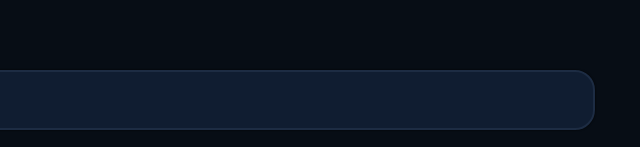
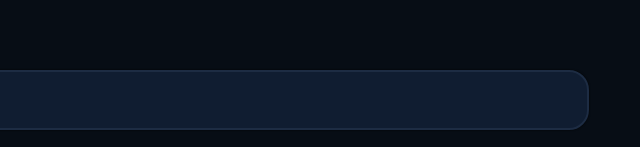
Before and after one commit to toGainSomethingYouHaveToLoseSomething/Keyboard-Tester-Html-CSS-JS-, a plain HTML site: page index.html in a window 1280 px wide. Shown: the part 650-797 px from the top of the page, 640-1280 px from the left. Drawn offline with nearby package versions, Linux system fonts and the light colour scheme.

Commit message:
footer fixed 3

```diff
--- a/index.html
+++ b/index.html
@@ -175,11 +175,11 @@
             </div>
         </section>
 
-        <footer>
+    </main>
 
-        </footer>
+     <footer>
 
-    </main>
+    </footer>
 
 
     <script src="script.js"></script>
--- a/style.css
+++ b/style.css
@@ -338,7 +338,8 @@ main{
 footer{
     position: fixed;
     bottom: 20px;
-    width: 92.5%;
+    margin: 0 4%;
+    width: 92%;
     height: 60px;
     background-color: var(--card-background);
 
```
